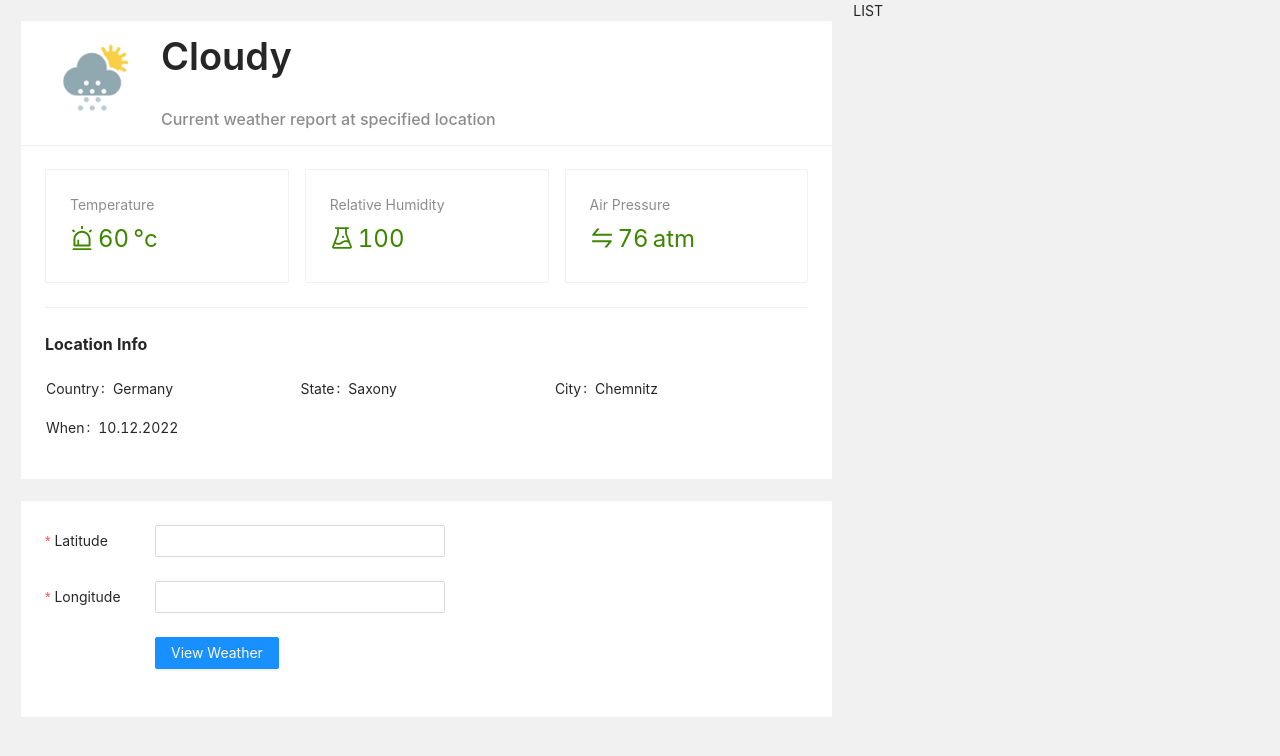
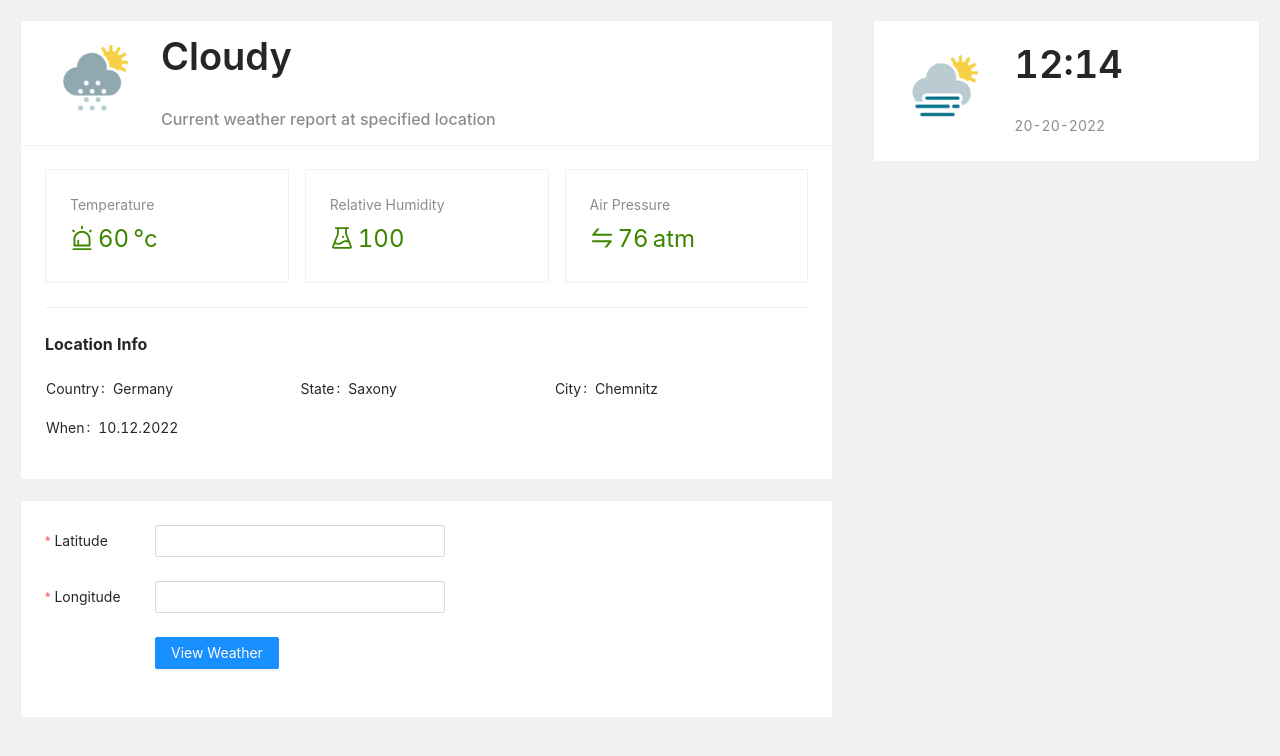
Before and after one commit to Sumaiya4949/weather-app, a React (Create React App) app: page / in a window 1280 px wide. Shown: the top 756 px of the page. Built offline with nearby package versions, Linux system fonts and the light colour scheme.

Commit message:
Add weather summery component

```diff
--- a/src/components/CurrentWeatherPanel.js
+++ b/src/components/CurrentWeatherPanel.js
@@ -3,6 +3,7 @@ import WeatherReport from "./WeatherReport";
 import LocationInputForm from "./LocationInputForm";
 import { Result, Row, Col } from "antd";
 import { fetchCurrentWeather } from "../utils/api";
+import WeatherSummery from "./WeatherSummery";
 
 const fakeData = {
   title: "Cloudy",
@@ -60,7 +61,13 @@ const CurrentWeatherPanel = (props) => {
         <LocationInputForm onSubmit={updateLocation} />
       </Col>
 
-      <Col span={8}>LIST</Col>
+      <Col span={8}>
+        <WeatherSummery
+          time="12:14"
+          date="20-20-2022"
+          iconUrl={"icons/a01d.png"}
+        />
+      </Col>
     </Row>
   );
 };
--- /dev/null
+++ b/src/components/WeatherSummery.js
@@ -0,0 +1,18 @@
+import { Card, Typography, Avatar } from "antd";
+
+const { Meta } = Card;
+const { Title } = Typography;
+
+const WeatherSummery = (props) => {
+  const { time, date, iconUrl } = props;
+  return (
+    <Card style={{ margin: "20px" }}>
+      <Meta
+        avatar={<Avatar src={iconUrl} size={100} />}
+        title={<Title>{time}</Title>}
+        description={date}
+      />
+    </Card>
+  );
+};
+export default WeatherSummery;
```
